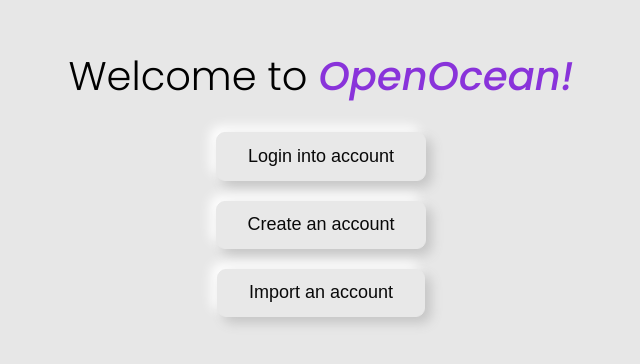
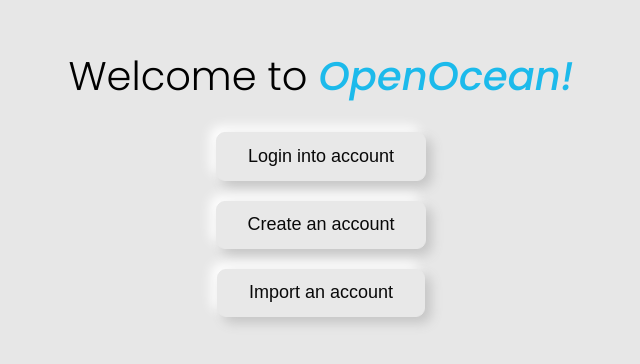
Before and after one commit to SurroundingArt64/Fluence-NFT-Wallet, a React (Create React App) app in the folder frontend/: page / in a window 1280 px wide. Shown: the part 230-594 px from the top of the page, without its empty margins (319-959 px from the left). Built offline with nearby package versions, Linux system fonts and the light colour scheme.

Commit message:
feat(home): styles#14

```diff
--- a/frontend/src/App.css
+++ b/frontend/src/App.css
@@ -32,7 +32,7 @@ h2 {
 h2 span {
   font-weight: 500;
   font-style: italic;
-  color: #8933da;
+  color: #1cbaeb;
 }
 
 button {
```
